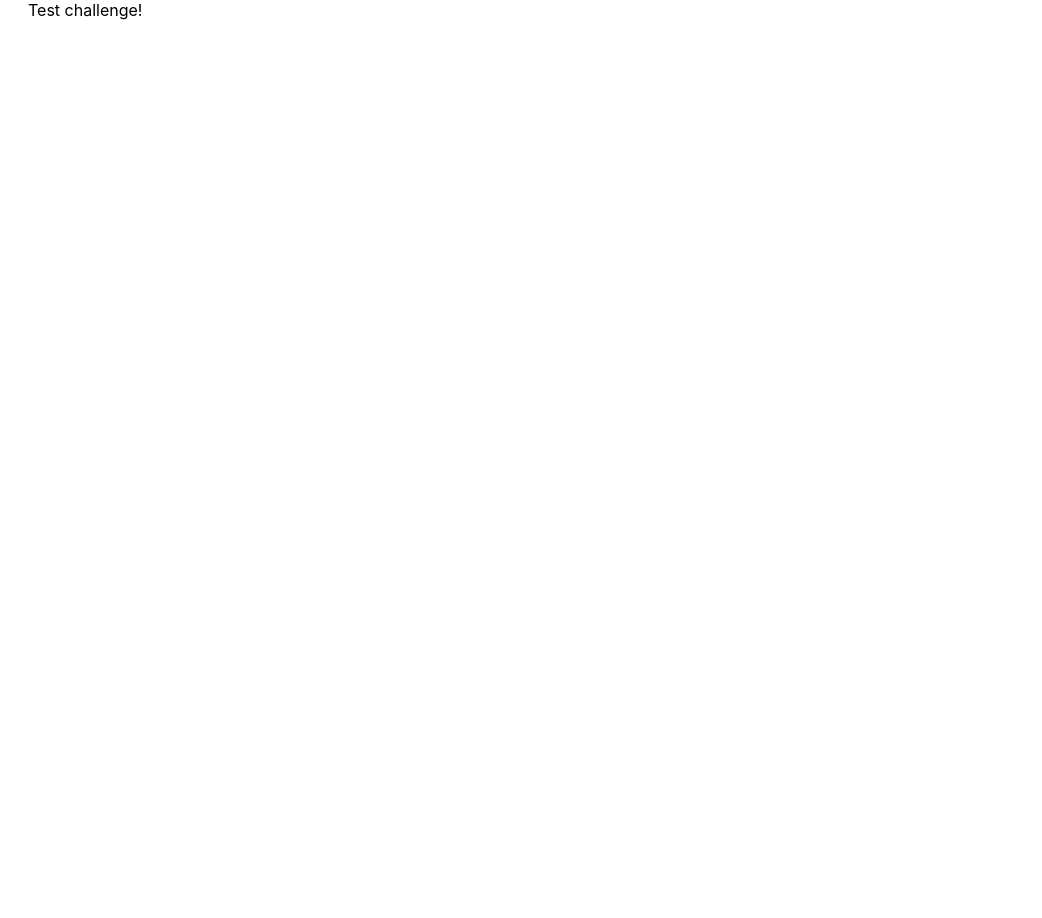
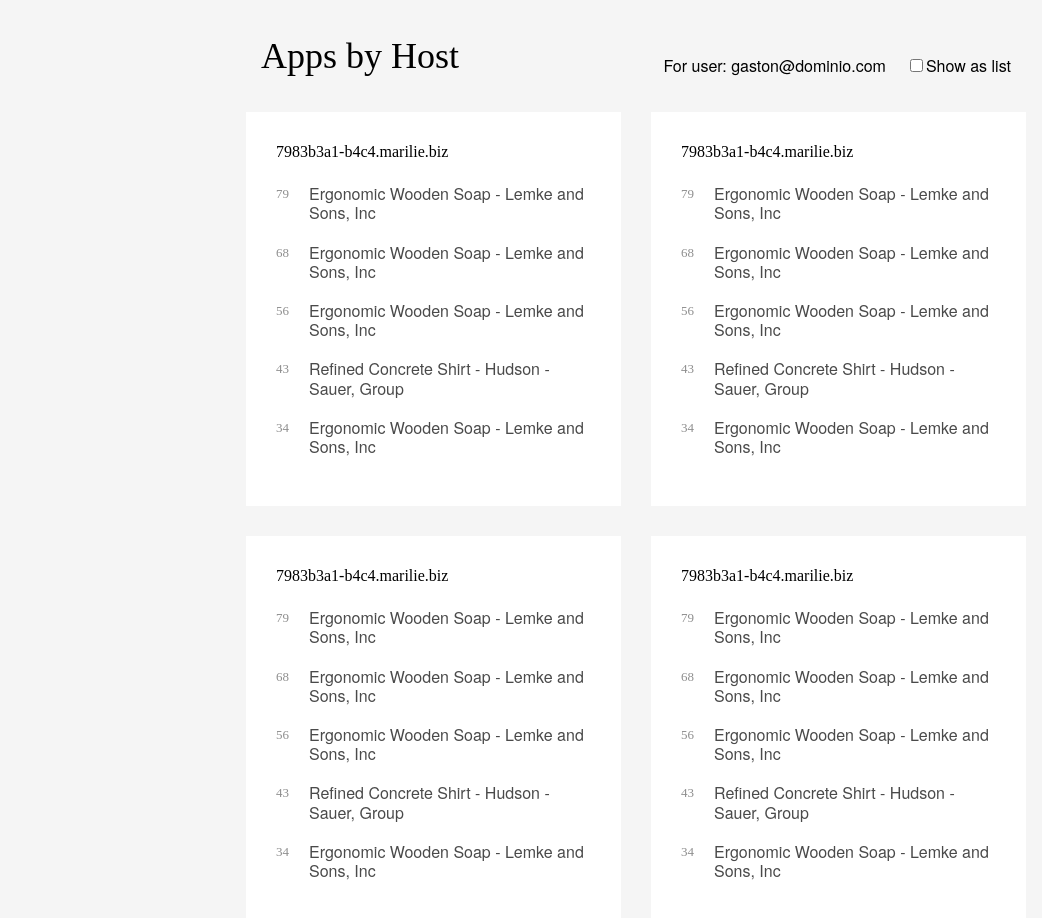
Before and after one commit to gastonnicolas1991/apdex-board-app, a Next.js app: page / in a window 1280 px wide. Shown: the top 918 px of the page, without its empty margins (4-1046 px from the left). Before the commit the page ends 800 px from the top, so only its background shows below. Built offline with nearby package versions, Linux system fonts and the light colour scheme.

Commit message:
Integrate HostsList in Index page. Install styled-component plugin

```diff
--- a/next.config.js
+++ b/next.config.js
@@ -2,6 +2,7 @@
 const nextConfig = {
   reactStrictMode: true,
   swcMinify: true,
-}
+  styledComponents: true,
+};
 
-module.exports = nextConfig
+module.exports = nextConfig;
--- a/package.json
+++ b/package.json
@@ -42,6 +42,7 @@
     "@types/styled-components": "^5.1.26",
     "babel-jest": "^29.3.1",
     "babel-loader": "^8.3.0",
+    "babel-plugin-styled-components": "^2.0.7",
     "eslint-plugin-storybook": "^0.6.7",
     "jest": "^29.3.1",
     "jest-environment-jsdom": "^29.3.1"
--- a/pages/index.tsx
+++ b/pages/index.tsx
@@ -1,7 +1,12 @@
-import Head from "next/head";
-import Image from "next/image";
 import styles from "../styles/Home.module.css";
+import HostList from "../src/components/HostList";
+import hostList from "../src/components/HostList/mock";
+import { Wrapper } from "./styles";
 
 export default function Home() {
-  return <div className={styles.container}>Test challenge!</div>;
+  return (
+    <Wrapper>
+      <HostList hosts={hostList} />
+    </Wrapper>
+  );
 }
--- /dev/null
+++ b/pages/styles.ts
@@ -0,0 +1,8 @@
+import styled from "styled-components";
+import colors from "../src/styles/colors";
+
+export const Wrapper = styled.div`
+  background-color: ${colors.white2};
+  display: flex;
+  justify-content: center;
+`;
--- a/src/components/Card/styles.ts
+++ b/src/components/Card/styles.ts
@@ -6,8 +6,8 @@ export const CardBase = styled.div`
   flex-direction: column;
   background-color: ${colors.white};
   padding: 30px;
-  margin: 30px;
-  min-width: 375px;
+  margin: 15px;
+  width: 375px;
 `;
 
 export const Title = styled.div`
@@ -25,7 +25,7 @@ export const Row = styled.div`
 
 export const Score = styled.div`
   color: ${colors.grey};
-  margin-right: 20px;
+  padding-right: 20px;
   opacity: 62%;
   font-family: "HelveticaNeue-Bold";
   line-height: 1.5;
--- a/src/components/HostList/styles.ts
+++ b/src/components/HostList/styles.ts
@@ -1,6 +1,7 @@
 import styled, { css } from "styled-components";
 import { Mode } from "../../domain/type";
 import colors from "../../styles/colors";
+import { CardBase } from "../Card/styles";
 
 interface LayoutMode {
   mode: Mode;
@@ -9,6 +10,10 @@ interface LayoutMode {
 const cssListLayoutMixin = css`
   display: flex;
   flex-direction: column;
+
+  ${CardBase} {
+    width: auto;
+  }
 `;
 
 export const HostListBase = styled.div`
@@ -16,6 +21,8 @@ export const HostListBase = styled.div`
   flex-direction: column;
   width: 100%;
   background-color: ${colors.white2};
+  max-width: 840px;
+  padding: 15px;
 `;
 
 export const Container = styled.div<LayoutMode>`
```
Also changed, not shown: .babelrc, 1 other file (tests, documents, lock files or other folders).
